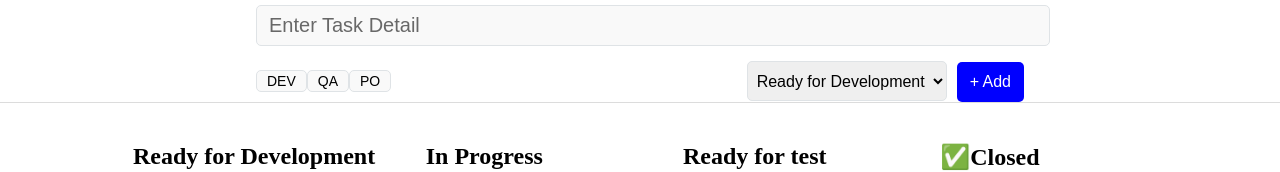
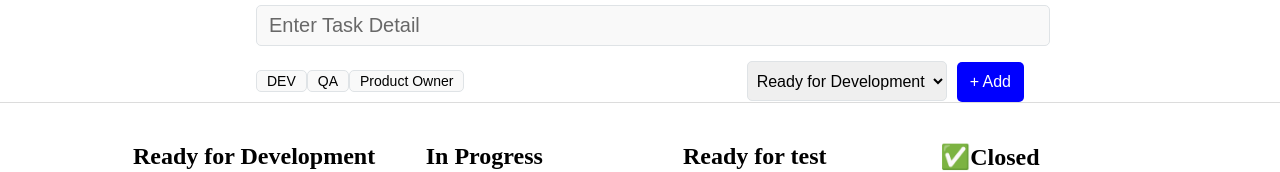
Before and after one commit to shivanshtanonwork/JiraBoard, a React (Vite) app: page / in a window 1280 px wide. Shown: the part 145-317 px from the top of the page. Built offline with nearby package versions, Linux system fonts and the light colour scheme.

Commit message:
removing duplicates from code

```diff
--- a/src/components/Tag/Tag.jsx
+++ b/src/components/Tag/Tag.jsx
@@ -6,12 +6,18 @@ const Tag = ({ tagName, selectedTag, selected }) => {
     QA: { backgroundColor: "#E4080A" },
     PO: { backgroundColor: "#7DDA58" },
   };
+  const tagKeyMap = {
+    DEV: "DEV",
+    QA: "QA",
+    "Product Owner": "PO",
+  };
+  const key = tagKeyMap[tagName];
   return (
     <>
       <button
         type="button"
         className="tag"
-        style={selected ? tagStyle[tagName] : {}}
+        style={selected ? tagStyle[key] : {}}
         onClick={() => {
           selectedTag(tagName);
         }}
--- a/src/components/TaskForm/TaskForm.jsx
+++ b/src/components/TaskForm/TaskForm.jsx
@@ -67,9 +67,9 @@ const TaskForm = () => {
               selected={checkTag("QA")}
             />
             <Tag
-              tagName="PO"
+              tagName="Product Owner"
               selectedTag={selectedTag}
-              selected={checkTag("PO")}
+              selected={checkTag("Product Owner")}
             />
           </div>
           <div>
```
